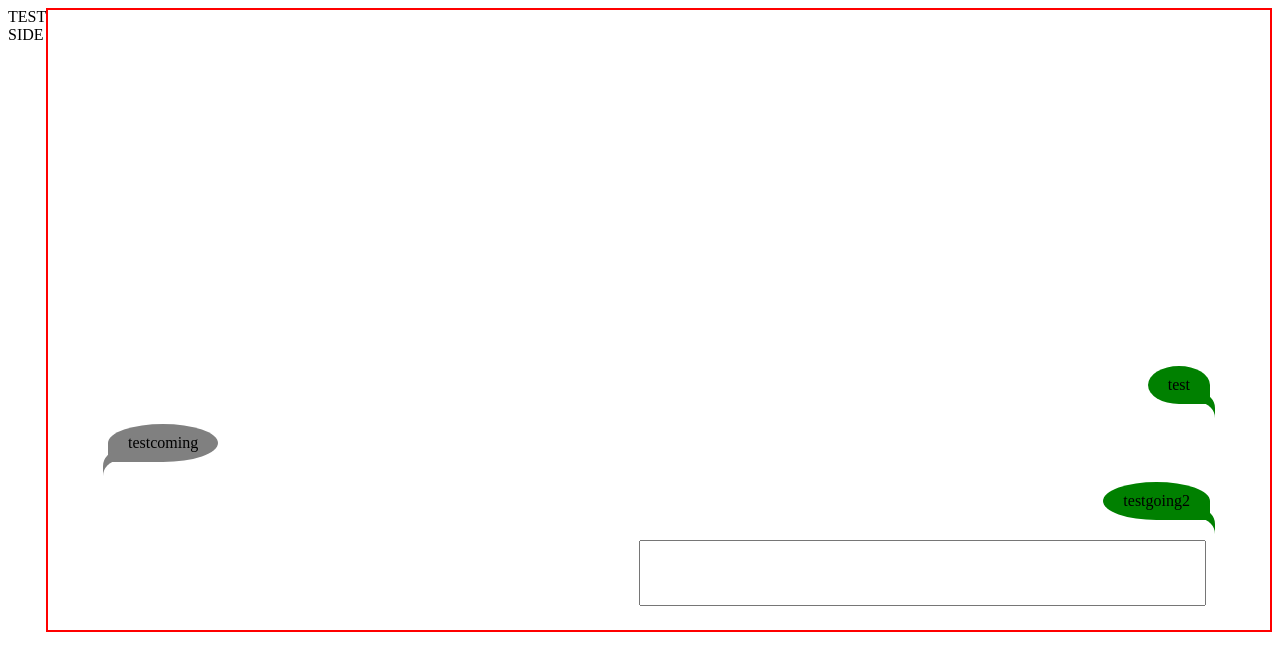
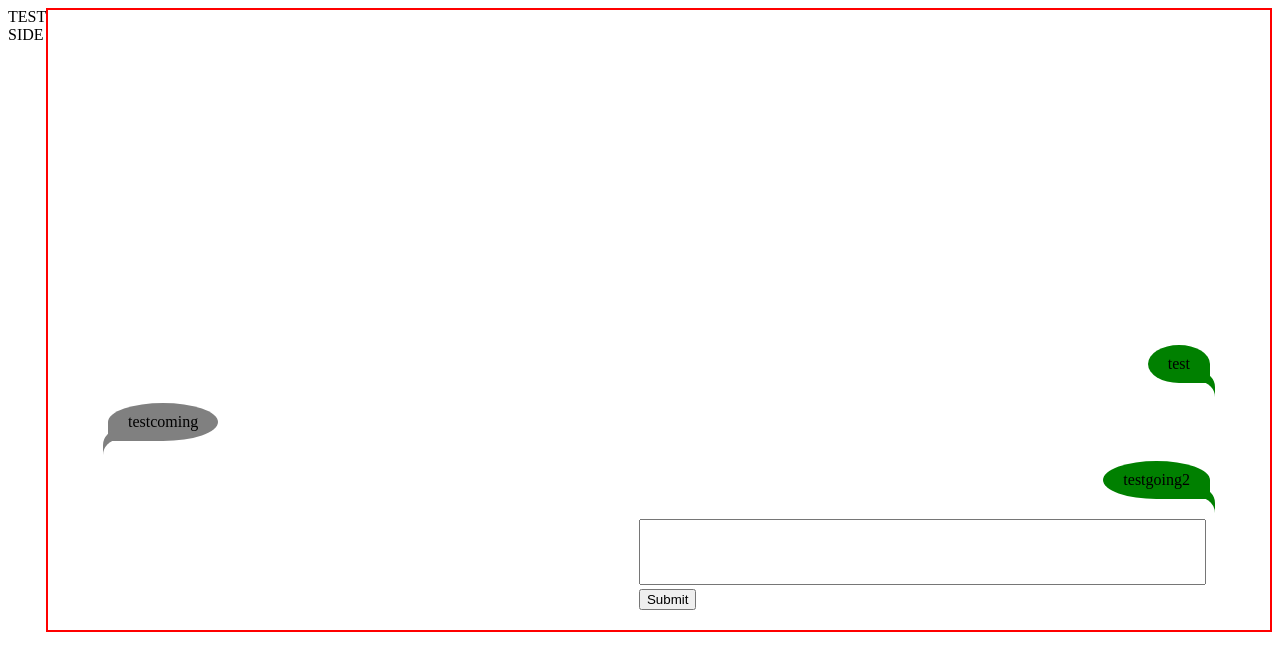
Before and after one commit to marianmorcotet/reactchat, a React app: page /room/1 in a window 1280 px wide. Shown: the top 670 px of the page. Built offline with nearby package versions, Linux system fonts and the light colour scheme; no server answers.

Commit message:
struggling with textarea submit

```diff
--- a/src/components/CustomInput/CustomInput.js
+++ b/src/components/CustomInput/CustomInput.js
@@ -1,11 +1,16 @@
 import React, { useState } from 'react'
 import './CustomInput.css'
 
-const CustomInput = () => {
+const CustomInput = (props) => {
   const [value, setValue] = useState('')
+  const addMessage = props.addMessage
 
-  function handleSubmit() {
-    console.log()
+  function handleSubmit(e) {
+    console.log('EVENT', e)
+    if (e.key === 'Enter') {
+      e.stopPropagation()
+      addMessage({ coming: false, content: e.target.value })
+    }
   }
   function handleChange(e) {
     setValue(e.target.value)
@@ -13,6 +18,7 @@ const CustomInput = () => {
   }
   return (
     <div className="customInputRoot">
+      <form onSubmit={handleSubmit}>
         <textarea
           className="customInput"
           type="textarea"
@@ -21,6 +27,8 @@ const CustomInput = () => {
           rows={4}
           onChange={handleChange}
         />
+        <input type="submit"></input>
+      </form>
     </div>
   )
 }
--- a/src/containers/Chat/Chat.js
+++ b/src/containers/Chat/Chat.js
@@ -14,6 +14,9 @@ const Chat = () => {
     { coming: false, content: 'testgoing2' },
   ])
 
+  function addMessage(message) {
+    setMessages([...messages, message])
+  }
   console.log('ROOM ID', roomId)
 
   return (
@@ -32,7 +35,7 @@ const Chat = () => {
             {messages.map((message) => (
               <Message coming={message.coming} content={message.content} />
             ))}
-            <CustomInput />
+            <CustomInput addMessage={addMessage} />
           </div>
         )
       }}
```
Lines whose indentation alone changed are shown as unchanged.
